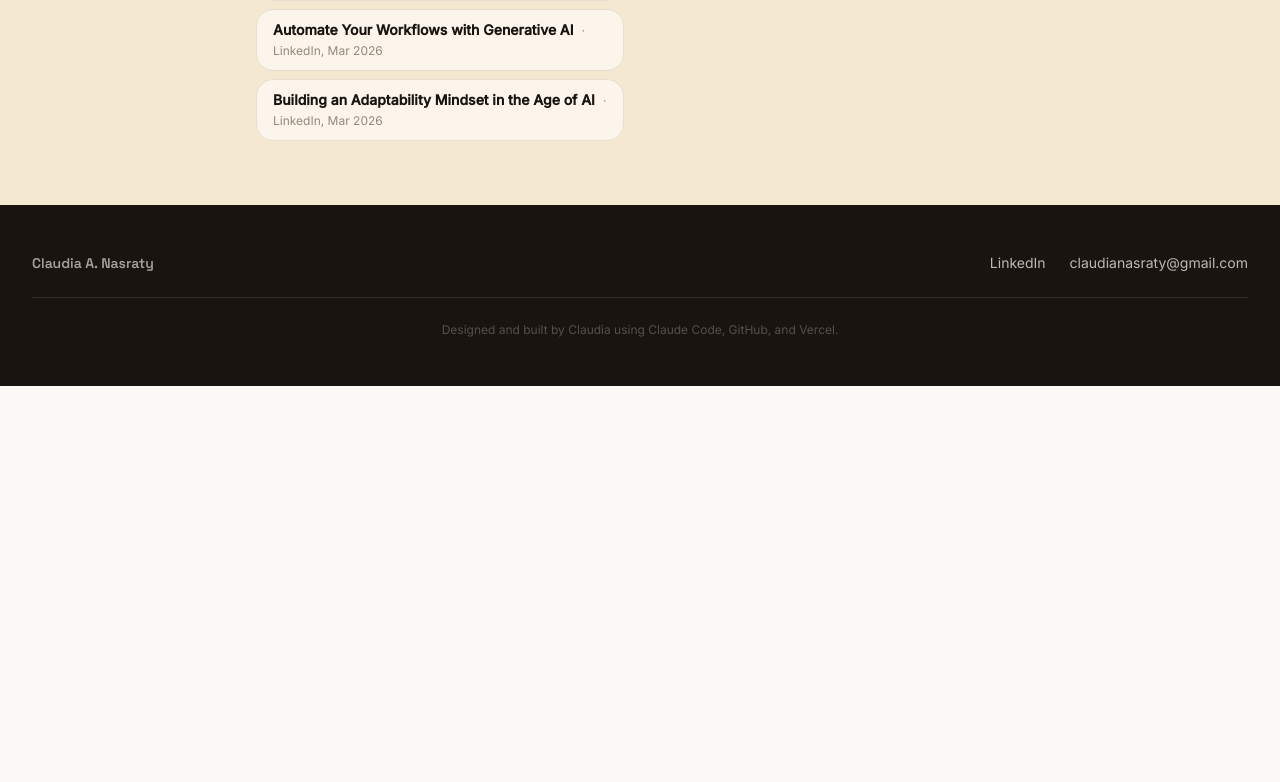
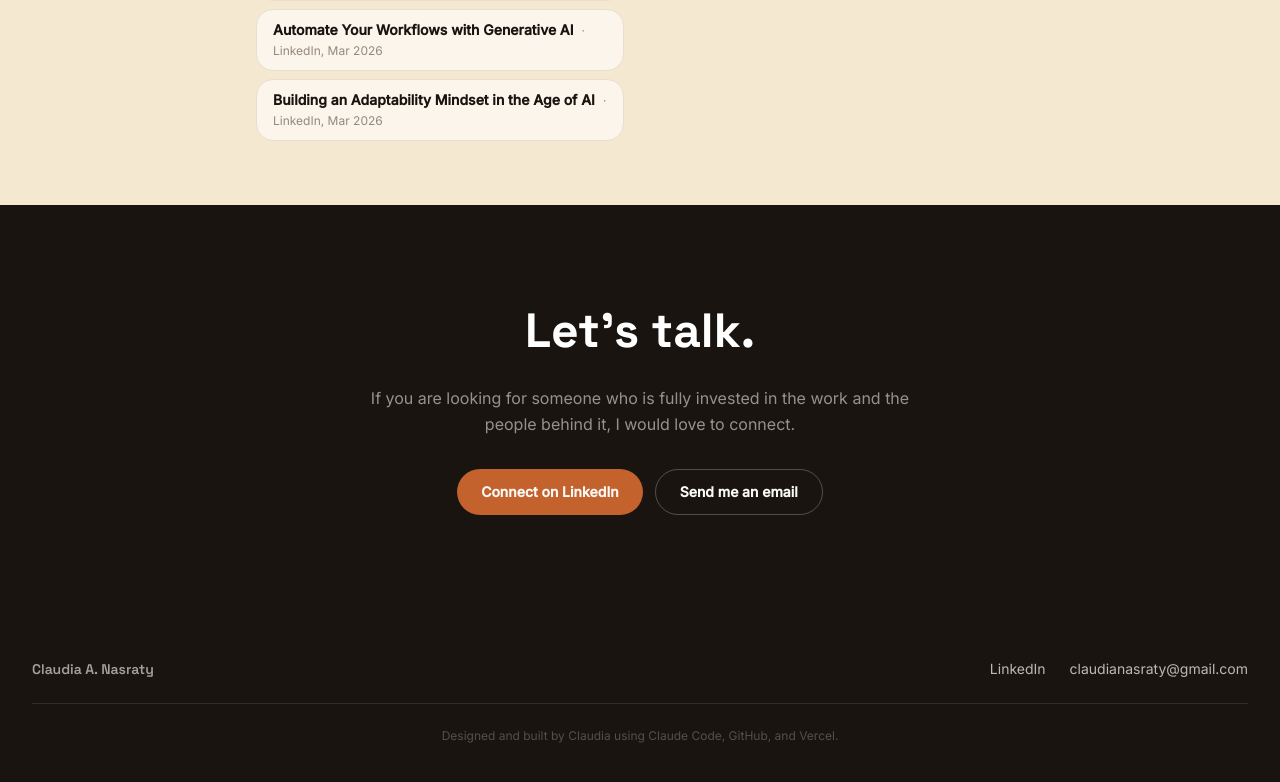
Before and after one commit to ClaudiaN-Code/claudia-career-journey, a Next.js app: page / in a window 1280 px wide. Shown: the part 2600-3382 px from the top of the page. Before the commit the page ends 2986 px from the top, so only its background shows below. Built offline with nearby package versions, Linux system fonts and the light colour scheme.

Commit message:
Add CTA section before footer with LinkedIn and email buttons
Co-Authored-By: Claude Sonnet 4.6 <noreply@anthropic.com>

```diff
--- a/app/admin/page.tsx
+++ b/app/admin/page.tsx
@@ -569,6 +569,16 @@ function SiteTextSection() {
       ],
     },
     {
+      label: "Call to Action",
+      color: "#c4622d",
+      fields: [
+        { key: ["cta", "heading"], label: "Heading" },
+        { key: ["cta", "body"], label: "Body text", rows: 2 },
+        { key: ["cta", "linkedinLabel"], label: "LinkedIn button label" },
+        { key: ["cta", "emailLabel"], label: "Email button label" },
+      ],
+    },
+    {
       label: "Footer",
       color: "#7a6a5a",
       fields: [
--- a/app/page.tsx
+++ b/app/page.tsx
@@ -5,6 +5,7 @@ import { Nav } from "@/components/Nav";
 import { Hero } from "@/components/Hero";
 import { JourneyTabs } from "@/components/JourneyTabs";
 import { Footer } from "@/components/Footer";
+import { CTA } from "@/components/CTA";
 
 export default function Home() {
   const { name, headline, tagline, summary, contact, links, experience, skills, education, certifications, languages, clients, affiliations } = resumeData as typeof resumeData & { tagline?: string; clients?: { b2b: string[]; b2c: string[] }; affiliations?: { name: string; role: string; since: string; logoUrl?: string }[] };
@@ -28,6 +29,10 @@ export default function Home() {
         clients={clients ?? { b2b: [], b2c: [] }}
         affiliations={affiliations ?? []}
       />
+      <CTA
+        linkedin={links.linkedin ?? undefined}
+        email={contact.email ?? undefined}
+      />
       <Footer
         name={name}
         linkedin={links.linkedin ?? undefined}
--- /dev/null
+++ b/components/CTA.tsx
@@ -0,0 +1,56 @@
+import contentData from "@/data/content.json";
+
+interface CTAProps {
+  linkedin?: string;
+  email?: string;
+}
+
+export function CTA({ linkedin, email }: CTAProps) {
+  const { cta } = contentData;
+
+  return (
+    <section
+      className="py-24 px-6 text-center"
+      style={{ background: "#1a1410" }}
+    >
+      <div className="max-w-xl mx-auto space-y-6">
+        <h2
+          className="font-bold text-white leading-tight"
+          style={{
+            fontFamily: "'Space Grotesk', system-ui, sans-serif",
+            fontSize: "clamp(2rem, 5vw, 3rem)",
+          }}
+        >
+          {cta.heading}
+        </h2>
+
+        <p className="text-base leading-relaxed" style={{ color: "rgba(250,249,246,0.55)" }}>
+          {cta.body}
+        </p>
+
+        <div className="flex flex-wrap gap-3 justify-center pt-2">
+          {linkedin && (
+            <a
+              href={linkedin.startsWith("http") ? linkedin : `https://${linkedin}`}
+              target="_blank"
+              rel="noopener noreferrer"
+              className="inline-flex items-center gap-2 px-6 py-3 rounded-full font-semibold text-sm transition-all hover:opacity-80"
+              style={{ background: "#c4622d", color: "#faf9f6" }}
+            >
+              {cta.linkedinLabel}
+            </a>
+          )}
+          {email && (
+            <a
+              href={`mailto:${email}`}
+              className="inline-flex items-center gap-2 px-6 py-3 rounded-full font-semibold text-sm border transition-all hover:bg-white/10"
+              style={{ borderColor: "rgba(250,249,246,0.25)", color: "#faf9f6" }}
+            >
+              {cta.emailLabel}
+            </a>
+          )}
+        </div>
+      </div>
+    </section>
+  );
+}
--- a/data/content.json
+++ b/data/content.json
@@ -26,5 +26,11 @@
   },
   "footer": {
     "credit": "Designed and built by Claudia using Claude Code, GitHub, and Vercel."
+  },
+  "cta": {
+    "heading": "Let's talk.",
+    "body": "If you are looking for someone who is fully invested in the work and the people behind it, I would love to connect.",
+    "linkedinLabel": "Connect on LinkedIn",
+    "emailLabel": "Send me an email"
   }
 }
```
